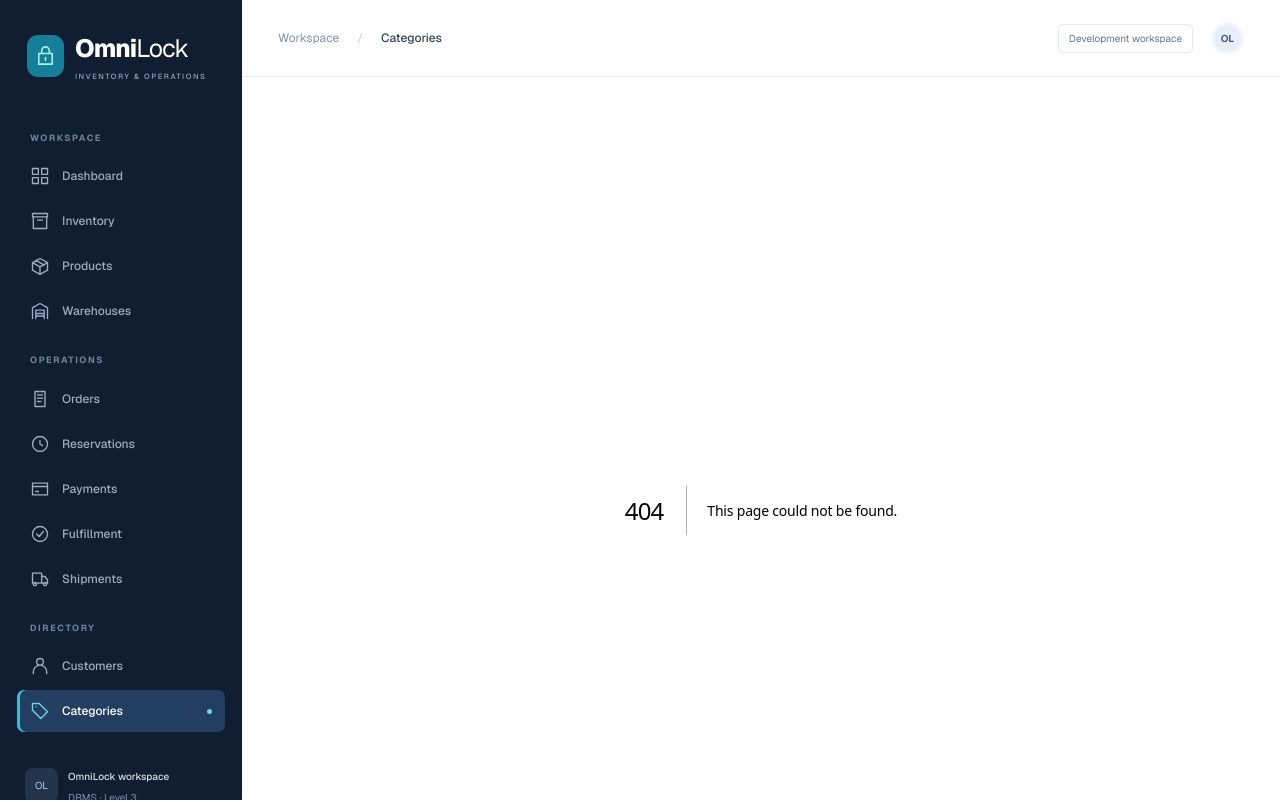
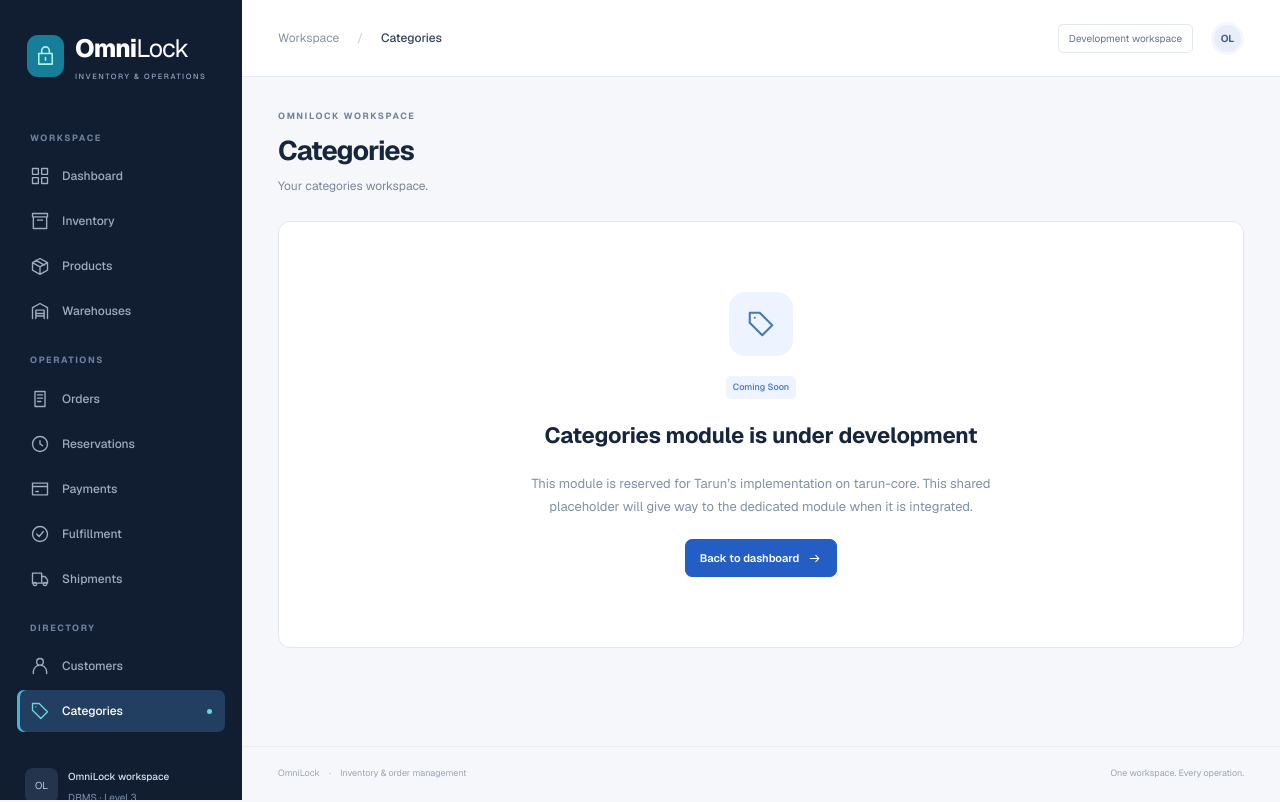
Before and after one commit to Sneha-Anand1910/Omnilock_DBMS_Miniproject, a Next.js app: page /categories in a window 1280 px wide. Before the commit this address had no page. Shown: the top 802 px of the page. Built offline with nearby package versions, Linux system fonts and the light colour scheme.

Commit message:
feat: add dynamic module pages

```diff
--- /dev/null
+++ b/src/app/[module]/page.tsx
@@ -0,0 +1,13 @@
+import Link from "next/link";
+import { notFound } from "next/navigation";
+import { navigation } from "@/components/omnilock/navigation";
+import { Icon } from "@/components/omnilock/icons";
+
+// Explicit routes added by teammates take precedence over this placeholder.
+export default async function ModulePage({ params }: { params: Promise<{ module: string }> }) {
+  const { module } = await params;
+  const item = navigation.find(entry => entry.slug === module && entry.slug !== "");
+  if (!item) notFound();
+  const teammateModule = ["customers", "categories"].includes(module);
+  return <><div className="page-heading"><div><p className="eyebrow">OMNILOCK WORKSPACE</p><h1>{item.label}</h1><p>Your {item.label.toLowerCase()} workspace.</p></div></div><section className="placeholder-panel"><span className="placeholder-icon"><Icon name={item.icon} /></span><span className="badge blue">Coming soon</span><h2>{item.label} module is under development</h2><p>{teammateModule ? "This module is reserved for Tarun’s implementation on tarun-core. This shared placeholder will give way to the dedicated module when it is integrated." : `The ${item.label.toLowerCase()} interface has not been implemented yet. View current inventory and order activity on the dashboard.`}</p><Link className="button primary" href="/">Back to dashboard <Icon name="arrow" /></Link></section></>;
+}
```
